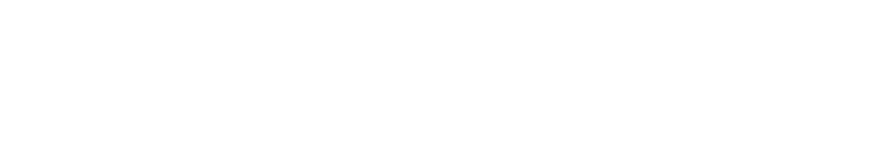
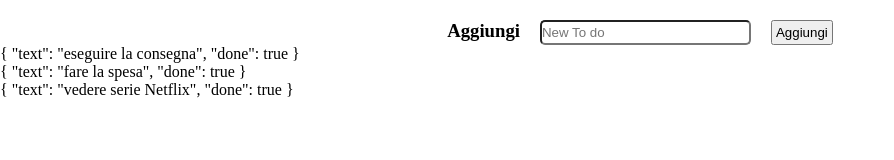
Before and after one commit to Framae/vue-todolist, a plain HTML site: page index.html in a window 1280 px wide. Shown: the whole page, without its empty margins (0-894 px from the left). Drawn offline with nearby package versions, Linux system fonts and the light colour scheme.

Commit message:
todo in todos

```diff
--- a/index.html
+++ b/index.html
@@ -16,7 +16,18 @@
         </header>
 
         <main>
-
+            <div class="add-toDo">
+                <h3>Aggiungi</h3>
+                <input type="text" v-model="newToDo" placeholder="New To do">
+                <button>Aggiungi</button>
+            </div>
+            <div>
+                <ul>
+                    <li v-for="toDo in toDos">
+                        {{toDo}}
+                    </li>
+                </ul>
+            </div>
         </main>
 
     </div>
--- a/main.js
+++ b/main.js
@@ -1,7 +1,7 @@
 /*Descrizione: Rifare l'esercizio della to do list.
 Questa volta però ogni todo sarà un oggetto, formato da due proprietà:
 - text, una stringa che indica il testo del todo
- - done, un booleano (true/false) che indica se il todo è stato fatto oppure no
+- done, un booleano (true/false) che indica se il todo è stato fatto oppure no
 MILESTONE 1
 Stampare all'interno di una lista, un item per ogni todo. Se la proprietà done è uguale a true, visualizzare il testo del todo sbarrato.
 MILESTONE 2
@@ -19,7 +19,23 @@ const app = new Vue (
     {
         el: '#root',
         data: {
+            newToDo: '',
+            toDos: [
+                {
+                    text: 'eseguire la consegna',
+                    done: true,
+                },
 
+                {
+                    text: 'fare la spesa',
+                    done: true,
+                },
+
+                {
+                    text: 'vedere serie Netflix',
+                    done: true,
+                }
+            ]
         }
     }
 )
--- a/style.css
+++ b/style.css
@@ -3,3 +3,21 @@
     padding: 0;
     box-sizing: border-box;
 }
+
+.add-toDo {
+    width: 80%;
+    margin: auto;
+    display: flex;
+    justify-content: center;
+    margin-top: 20px;
+}
+
+input {
+    border-radius: 5px;
+    margin: 0 20px;
+    padding: 3px 30px 3px 0;
+}
+
+button {
+    padding: 3px;
+}
```
